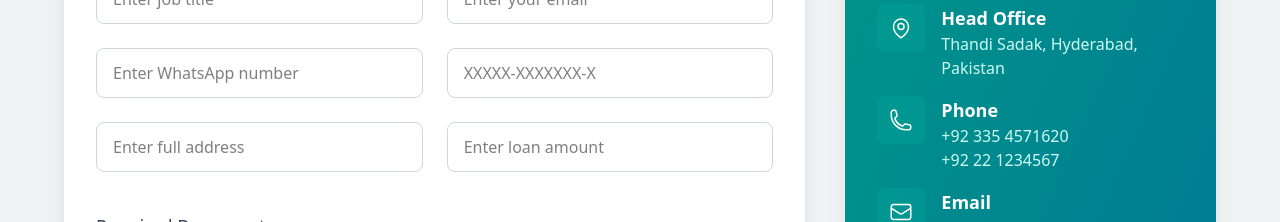
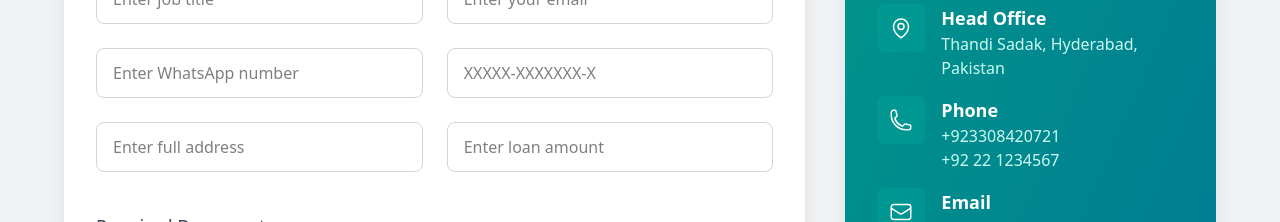
Before and after one commit to Muneeb10/front_end, a React (Vite) app: page / in a window 1280 px wide. Shown: the part 1400-1622 px from the top of the page. Built offline with nearby package versions, Linux system fonts and the light colour scheme.

Commit message:
Update Form.jsx

```diff
--- a/src/Components/Form.jsx
+++ b/src/Components/Form.jsx
@@ -512,7 +512,7 @@ const Form = () => {
                     <div className="bg-teal-500/20 p-3 rounded-lg"><PhoneIcon className="h-6 w-6 text-white" /></div>
                     <div>
                       <h3 className="text-lg font-semibold">Phone</h3>
-                      <p className="text-teal-100">+92 335 4571620<br />+92 22 1234567</p>
+                      <p className="text-teal-100">+923308420721<br />+92 22 1234567</p>
                     </div>
                   </div>
                   <div className="flex items-start gap-4">
```
